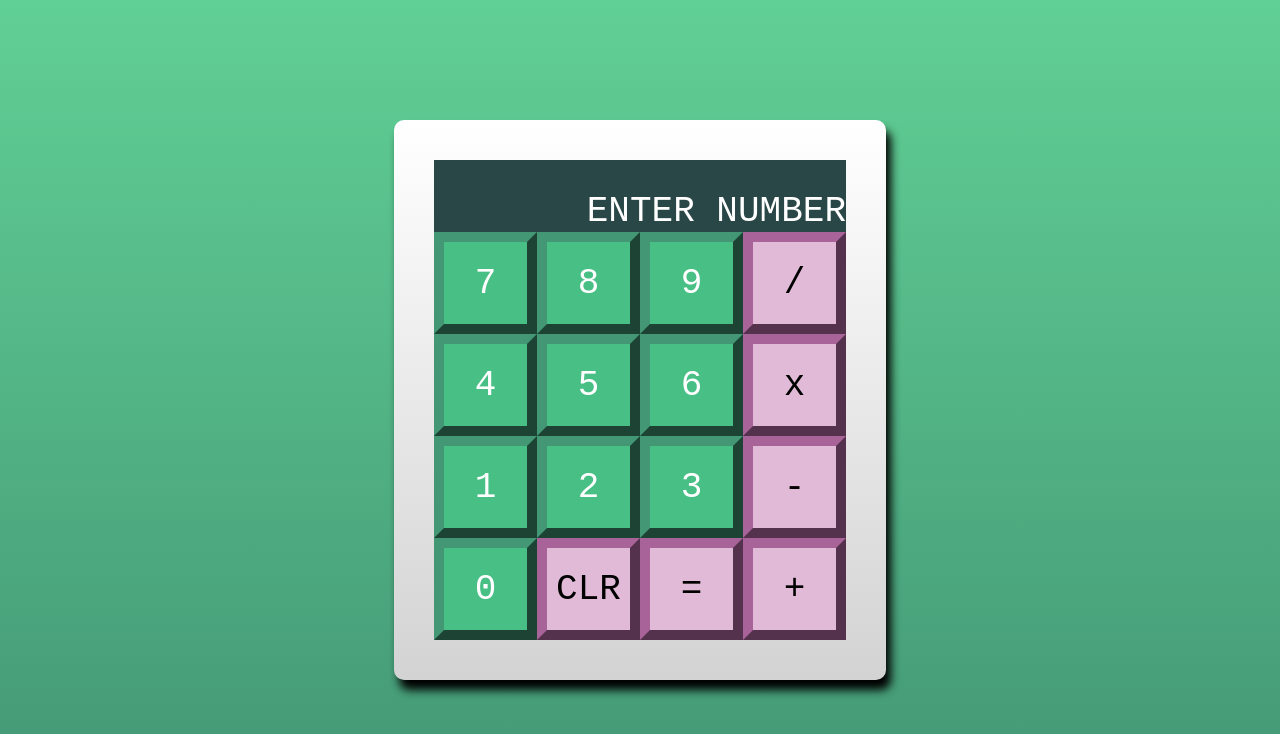
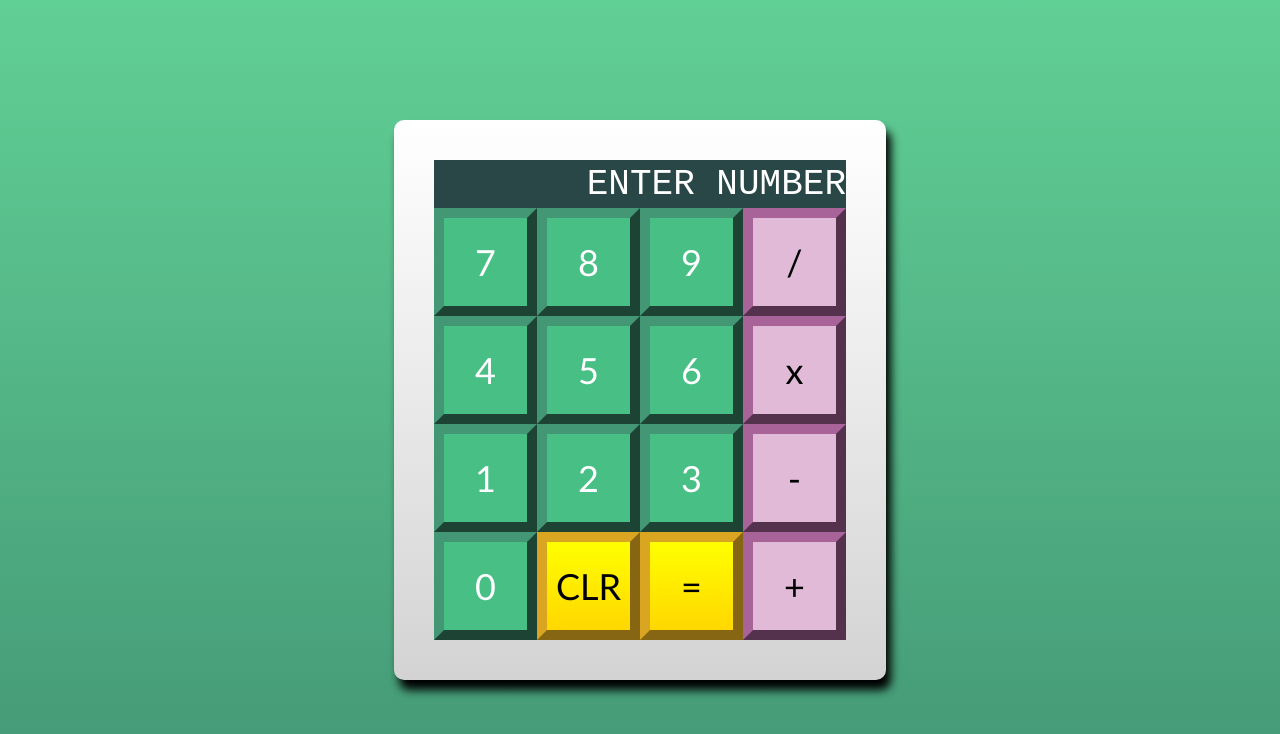
Before and after one commit to cheesyballer/odin-calc, a plain HTML site: page index.html in a window 1280 px wide. Drawn offline with Linux system fonts and the light colour scheme.

Commit message:
feat: touch up calc. layout and add gold colors to "=" & "CLR"

```diff
--- a/index.html
+++ b/index.html
@@ -12,8 +12,8 @@
         <div id="buttons">
             <div class="row" id="row_1">
                 <button onclick='input("0")' class="num_but">0</button>
-                <button onclick='window.clear()' class="op_but">CLR</button>
-                <button onclick='calculateIt()' class="op_but">=</button>
+                <button onclick='window.clear()' class="op_but" id="spec_op">CLR</button>
+                <button onclick='calculateIt()' class="op_but" id="spec_op">=</button>
                 <button onclick='input("add")' class="op_but">+</button>
             </div>
             <div class="row" id="row_2">
--- a/style.css
+++ b/style.css
@@ -2,7 +2,7 @@
     margin: 0px;
 
     font-size: 1.5rem;
-    font-family: monospace;
+    font-family: 'Trebuchet MS', 'Lucida Sans Unicode', 'Lucida Grande', 'Lucida Sans', Arial, sans-serif;
 }
 
 html {
@@ -36,14 +36,16 @@ body {
     background-color: #2A4747;
     color: white;
     width: 100%;
-    height: 15%;
+    height: 10%;
 
     text-align: right;
-    align-content: end;
+    align-content: center;
+
+    font-family: monospace;
 }
 
 #buttons {
-    height: 85%;
+    height: 90%;
     display: flex;
     flex-direction: column-reverse;
     justify-content: space-around;
@@ -73,3 +75,8 @@ button {
     background-color: #E0BAD7;
     border-color: #a86398;
 }
+
+#spec_op {
+    background: linear-gradient(to top, gold, yellow);
+    border-color: goldenrod;
+}
```
